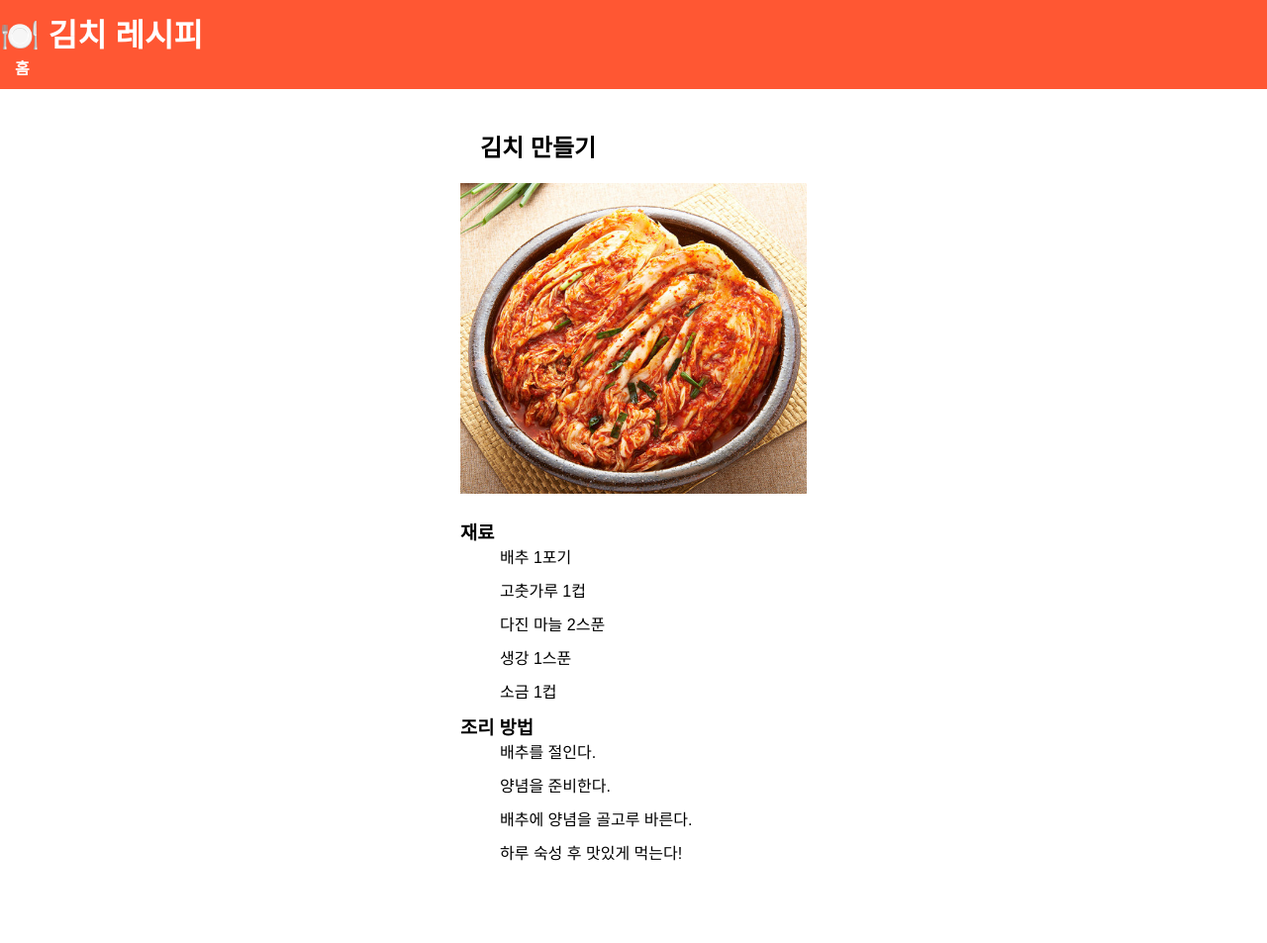
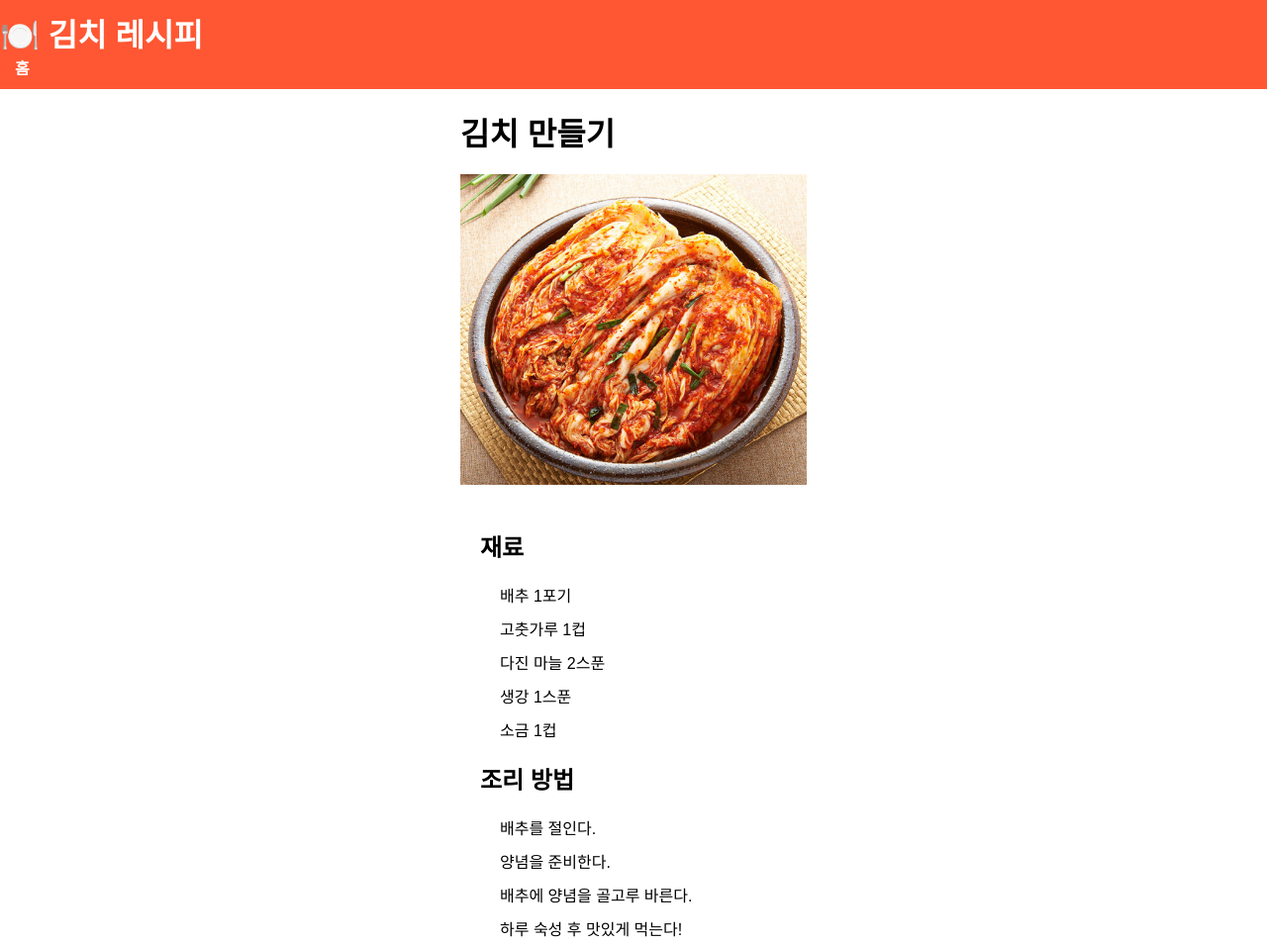
Before and after one commit to BaileyChoi/Recipe_page, a plain HTML site: page kimchi.html in a window 1280 px wide. Shown: the whole page at 99% size. Before the commit the page ends 883 px from the top, so only its background shows below. Drawn offline with Linux system fonts and the light colour scheme.

```diff
--- a/kimchi.html
+++ b/kimchi.html
@@ -15,9 +15,9 @@
     </header>
     <div class="container">
       <section class="recipe-detail">
-        <h2>김치 만들기</h2>
+        <h1>김치 만들기</h1>
         <img src="/kimchi.jpg" alt="김치" />
-        <h3>재료</h3>
+        <h2>재료</h2>
         <ul>
           <li>배추 1포기</li>
           <li>고춧가루 1컵</li>
@@ -25,7 +25,7 @@
           <li>생강 1스푼</li>
           <li>소금 1컵</li>
         </ul>
-        <h3>조리 방법</h3>
+        <h2>조리 방법</h2>
         <ol>
           <li>배추를 절인다.</li>
           <li>양념을 준비한다.</li>
```
